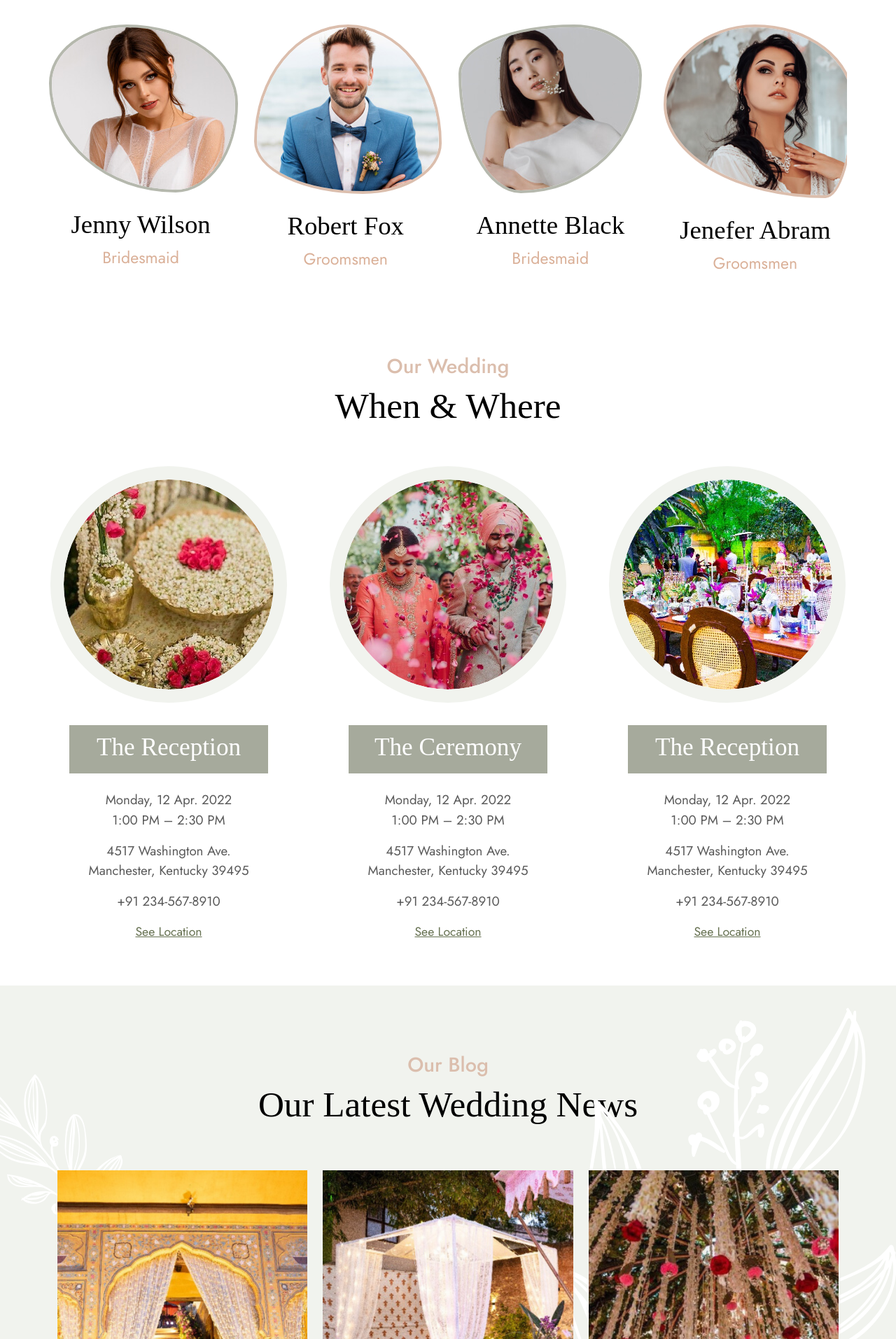
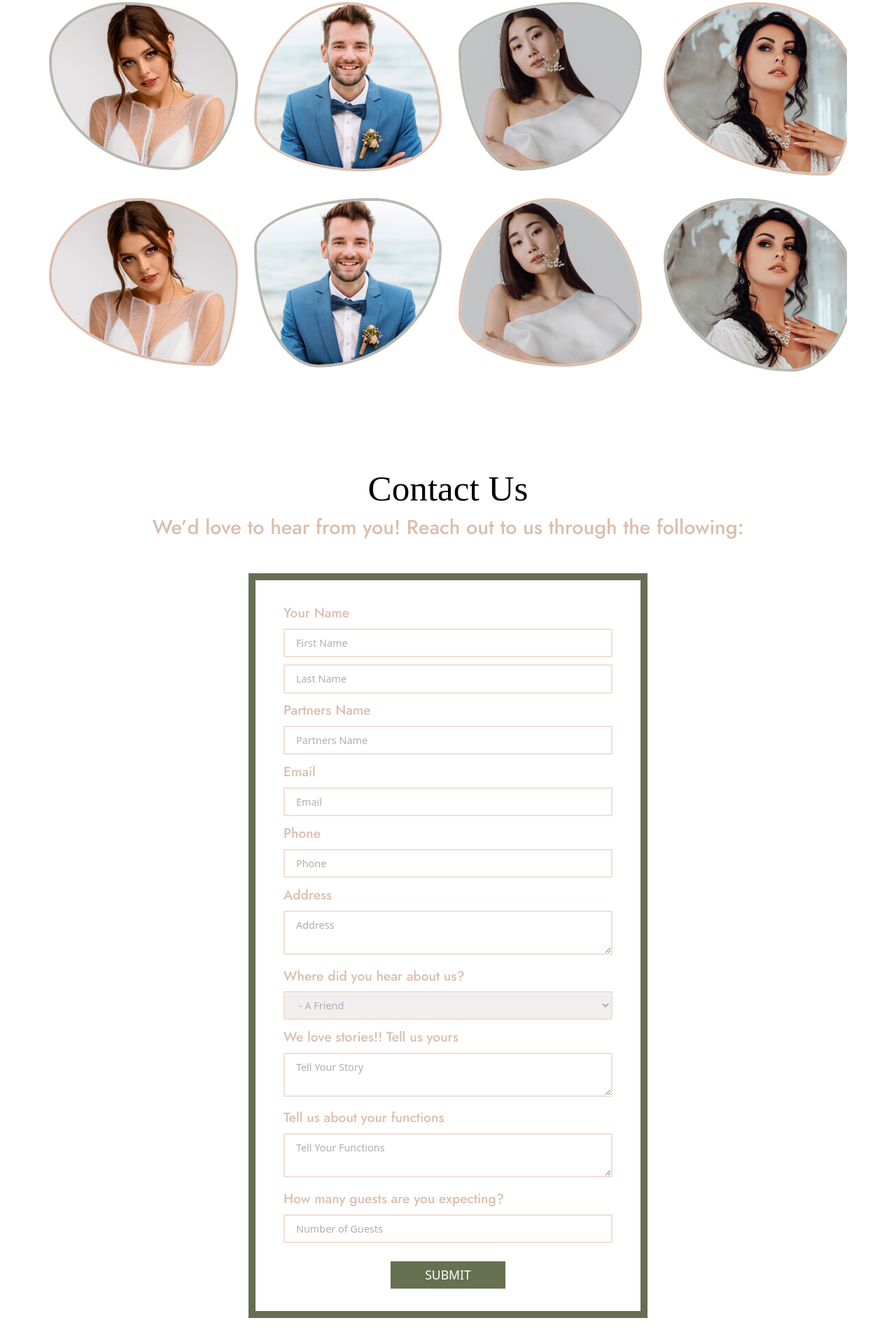
Before and after one commit to josephpal27/Fairytale-Weddings, a plain HTML site: page index.html in a window 1280 px wide. Shown: the part 4725-6638 px from the top of the page at 70% size. Drawn offline with nearby package versions, Linux system fonts and the light colour scheme; a script that the page names is missing; a web font is replaced by a local one.

Commit message:
refactor contact section styles and add select box functionality

```diff
--- a/assets/css/style.css
+++ b/assets/css/style.css
@@ -480,7 +480,7 @@
     width: 92%;
     height: 94%;
     margin: 4% 4%;
-    background-color: #ffffffb4;
+    background-color: #ffffff75;
     position: absolute;
     top: 0;
     display: flex;
@@ -518,12 +518,14 @@
 
   .person-row{
     display: flex;
+    flex-wrap: wrap;
     justify-content: space-between;
     margin-top: 3.5rem;
   }
   .person-row .person-card{
     width: 23%;
     text-align: center;
+    margin-bottom: 2rem;
   }
   .person-row .person-card h2{
     font-family: "Sail";
@@ -556,20 +558,6 @@
   }
   /* Impotant Persons Section End Here */
 
-
-  /* Attending Form Section Starts Here */
-  /* .attending-bg{
-    background-color: #f1f3ee;
-    padding: 5rem 0;
-    min-height: 100vh;
-    background-image: url("../images/bg.jpg");
-    background-size: cover;
-    background-position: center;
-    background-repeat: no-repeat;
-  } */
-  /* Attending Form Section Ends Here */
-
-
   /* Our Wedding Section Starts Here */
   .our-wedding{
     padding: 4rem 0;
@@ -590,7 +578,7 @@
     margin-top: 0.5rem;
   }
 
-  .wedding-card-row{
+  /* .wedding-card-row{
     margin-top: 3.5rem;
     display: flex;
     justify-content: space-between;
@@ -608,7 +596,6 @@
     overflow: hidden;
   }
   .wedding-card-row .wedding-card img{
-    /* width: 100%; */
     width: 300px;
     border-radius: 50%;
     transition: all 0.2s ease;
@@ -641,6 +628,59 @@
     color: #667151;
     font-size: 1.1rem;
     margin-top: 0.8rem;
+  } */
+  .contact{
+    width: 50%;
+    margin-left: 25%;
+  }
+  .contact form{
+    margin-top: 3rem;
+    border: 10px solid #666f52;
+    padding: 2rem 2.5rem;
+  }
+  .contact label{
+    margin-bottom: 0.5rem;
+    font-weight: 500;
+    font-family: "Jost", sans-serif;
+    color: #dbbead;
+    font-size: 1.2rem;
+  }
+  .contact .input-div input, .contact .input-div textarea, .contact .input-div select{
+    width: 100%;
+    padding: 0.5rem 1rem;
+    margin-bottom: 0.6rem;
+    outline: none;
+    border: 2px solid #f3dfd4;
+    font-size: 0.9rem;
+    font-weight: 450;
+  }
+  .contact .input-div input:focus, .contact .input-div textarea:focus, .contact .input-div select:focus{
+    border: 2px solid #ddb49e;
+  }
+  .contact .input-div input::placeholder, .contact .input-div textarea::placeholder, .contact .input-div select::placeholder{
+    font-size: 0.9rem;
+    color: #aeaeae;
+  }
+  .contact .input-div select{
+    color: #aeaeae;
+  }
+  .contact .input-div select.active{
+    color: #000;
+  }
+  .contact form button{
+    width: 35%;
+    margin-left: 32.5%;
+    margin-top: 1rem;
+    padding: 0.4rem 0;
+    border: none;
+    background-color: #667151;
+    color: #fff;
+    font-weight: 500;
+    font-size: 1.1rem;
+    transition: all 0.2s ease;
+  }
+  .contact form button:hover{
+    background-color: #4e583c;
   }
   /* Our Wedding Section Ends Here */
 
--- a/index.html
+++ b/index.html
@@ -293,35 +293,35 @@
     <section class="slider">
         <!-- Slide 1 -->
         <div class="slider-card" id="slide-1">
-            <img src="assets/images/slide-1.jpg" alt="image">
+            <img src="assets/images/slide-6.jpg" alt="image">
             <div class="card-overlay">
                 <img src="assets/images/plus.png" alt="plus-icon">
             </div>
         </div>
         <!-- Slide 2 -->
         <div class="slider-card" id="slide-2">
-            <img src="assets/images/slide-2.jpg" alt="image">
+            <img src="assets/images/slide-7.jpg" alt="image">
             <div class="card-overlay">
                 <img src="assets/images/plus.png" alt="plus-icon">
             </div>
         </div>
         <!-- Slide 3 -->
         <div class="slider-card" id="slide-1">
-            <img src="assets/images/slide-3.jpg" alt="image">
+            <img src="assets/images/slide-10.jpg" alt="image">
             <div class="card-overlay">
                 <img src="assets/images/plus.png" alt="plus-icon">
             </div>
         </div>
         <!-- Slide 4 -->
         <div class="slider-card" id="slide-2">
-            <img src="assets/images/slide-4.jpg" alt="image">
+            <img src="assets/images/slide-8.jpg" alt="image">
             <div class="card-overlay">
                 <img src="assets/images/plus.png" alt="plus-icon">
             </div>
         </div>
         <!-- Slide 5 -->
         <div class="slider-card" id="slide-1">
-            <img src="assets/images/slide-5.jpg" alt="image">
+            <img src="assets/images/slide-9.jpg" alt="image">
             <div class="card-overlay">
                 <img src="assets/images/plus.png" alt="plus-icon">
             </div>
@@ -333,8 +333,8 @@
     <section class="persons container-xl">
         <!-- Head -->
         <div class="persons-head">
-            <h4 data-aos="zoom-out" data-aos-duration="1000">Important Persons</h4>
-            <h1 data-aos="zoom-in" data-aos-duration="1000">Bridesmaids & Groomsmen</h1>
+            <!-- <h4 data-aos="zoom-out" data-aos-duration="1000">Important Persons</h4> -->
+            <h1 data-aos="zoom-in" data-aos-duration="1000">Our Gallery</h1>
         </div>
         <!-- Row -->
         <div class="person-row">
@@ -343,32 +343,48 @@
                 <div class="person-card-image">
                     <img src="assets/images/person-1.jpg" alt="person-image">
                 </div>
-                <h2>Jenny Wilson</h2>
-                <p>Bridesmaid</p>
             </div>
             <!-- Card 2 -->
             <div class="person-card" id="person-card-2" data-aos="fade-up" data-aos-duration="1900">
                 <div class="person-card-image">
                     <img src="assets/images/person-2.jpg" alt="person-image">
                 </div>
-                <h2>Robert Fox</h2>
-                <p>Groomsmen</p>
             </div>
             <!-- Card 3 -->
             <div class="person-card" id="person-card-3" data-aos="fade-up" data-aos-duration="1000">
                 <div class="person-card-image">
                     <img src="assets/images/person-3.jpg" alt="person-image">
                 </div>
-                <h2>Annette Black</h2>
-                <p>Bridesmaid</p>
             </div>
             <!-- Card 4 -->
             <div class="person-card" id="person-card-4" data-aos="fade-up" data-aos-duration="1900">
                 <div class="person-card-image">
                     <img src="assets/images/person-4.jpg" alt="person-image">
                 </div>
-                <h2>Jenefer Abram</h2>
-                <p>Groomsmen</p>
+            </div>
+             <!-- Card 5 -->
+             <div class="person-card" id="person-card-4" data-aos="fade-up" data-aos-duration="1000">
+                <div class="person-card-image">
+                    <img src="assets/images/person-1.jpg" alt="person-image">
+                </div>
+            </div>
+            <!-- Card 6 -->
+            <div class="person-card" id="person-card-3" data-aos="fade-up" data-aos-duration="1900">
+                <div class="person-card-image">
+                    <img src="assets/images/person-2.jpg" alt="person-image">
+                </div>
+            </div>
+            <!-- Card 7 -->
+            <div class="person-card" id="person-card-2" data-aos="fade-up" data-aos-duration="1000">
+                <div class="person-card-image">
+                    <img src="assets/images/person-3.jpg" alt="person-image">
+                </div>
+            </div>
+            <!-- Card 8 -->
+            <div class="person-card" id="person-card-1" data-aos="fade-up" data-aos-duration="1900">
+                <div class="person-card-image">
+                    <img src="assets/images/person-4.jpg" alt="person-image">
+                </div>
             </div>
         </div>
     </section>
@@ -377,14 +393,14 @@
     <!-- Our Wedding Section Starts Here -->
     <section class="our-wedding container-xl">
         <div class="wedding-head">
-            <h4 data-aos="zoom-out" data-aos-duration="1000">Our Wedding</h4>
-            <h1 data-aos="zoom-in" data-aos-duration="1000">When & Where</h1>
+
+            <h1 data-aos="zoom-in" data-aos-duration="1000">Contact Us</h1>
+            <h4 data-aos="zoom-out" data-aos-duration="1000">We’d love to hear from you! Reach out to us through the following:</h4>
         </div>
-        <div class="wedding-card-row">
+        <!-- <div class="wedding-card-row"> -->
             <!-- Card 1 -->
-            <div class="wedding-card">
+            <!-- <div class="wedding-card">
                 <div class="card-image">
-                    <!-- <img src="assets/images/wedding-card-1.jpg" alt="image"> -->
                     <img src="assets/images/wedding-rounded-card-1.jpg" alt="image">
                 </div>
                 <div class="card-head">
@@ -396,11 +412,10 @@
                     <p>+91 234-567-8910</p>
                     <a href="#">See Location</a>
                 </div>
-            </div>
+            </div> -->
             <!-- Card 2 -->
-            <div class="wedding-card">
+            <!-- <div class="wedding-card">
                 <div class="card-image">
-                    <!-- <img src="assets/images/wedding-card-2.jpg" alt="image"> -->
                     <img src="assets/images/banner-rounded-2.jpg" alt="image">
                 </div>
                 <div class="card-head">
@@ -412,11 +427,10 @@
                     <p>+91 234-567-8910</p>
                     <a href="#">See Location</a>
                 </div>
-            </div>
+            </div> -->
             <!-- Card 3 -->
-            <div class="wedding-card">
+            <!-- <div class="wedding-card">
                 <div class="card-image">
-                    <!-- <img src="assets/images/wedding-card-3.jpg" alt="image"> -->
                     <img src="assets/images/wedding-rounded-card-2.jpg" alt="image">
                 </div>
                 <div class="card-head">
@@ -429,6 +443,70 @@
                     <a href="#">See Location</a>
                 </div>
             </div>
+        </div> -->
+        <div class="contact" data-aos="fade" data-aos-duration="1000">
+            <form action="">
+                <div class="form-input">
+                    <label for="name">Your Name</label>
+                    <div class="input-div">
+                        <input type="text" id="name" name="name" placeholder="First Name">
+                        <input type="text" id="last-name" name="last_name" placeholder="Last Name">
+                    </div>
+                </div>
+                <div class="form-input">
+                    <label for="partners-name">Partners Name</label>
+                    <div class="input-div">
+                        <input type="text" id="partners-name" name="partners_name" placeholder="Partners Name">
+                    </div>
+                </div>
+                <div class="form-input">
+                    <label for="email">Email</label>
+                    <div class="input-div">
+                        <input type="email" id="email" name="email" placeholder="Email">
+                    </div>
+                </div>
+                <div class="form-input">
+                    <label for="phone">Phone</label>
+                    <div class="input-div">
+                        <input type="number" id="phone" name="phone" placeholder="Phone">
+                    </div>
+                </div>
+                <div class="form-input">
+                    <label for="address">Address</label>
+                    <div class="input-div">
+                        <textarea name="address" id="address" placeholder="Address"></textarea>
+                    </div>
+                </div>
+                <div class="form-input">
+                    <label for="reference">Where did you hear about us?</label>
+                    <div class="input-div">
+                        <select name="reference" id="reference">
+                            <option value="A Friend" selected>- A Friend</option>
+                            <option value="Online">- Online </option>
+                            <option value="Blog/Magazine">- Blog / Magazine</option>
+                        </select>
+                    </div>
+                </div>
+                <div class="form-input">
+                    <label for="form-story">We love stories!! Tell us yours</label>
+                    <div class="input-div">
+                        <textarea name="form-story" id="form-story" placeholder="Tell Your Story"></textarea>
+                    </div>
+                </div>
+                <div class="form-input">
+                    <label for="functions">Tell us about your functions</label>
+                    <div class="input-div">
+                        <textarea name="functions" id="functions" placeholder="Tell Your Functions"></textarea>
+                    </div>
+                </div>
+                <div class="form-input">
+                    <label for="guests">How many guests are you expecting?</label>
+                    <div class="input-div">
+                        <input type="number" id="guests" name="guests" placeholder="Number of Guests">
+                    </div>
+                </div>
+                <button type="submit">SUBMIT</button>
+            </form>
         </div>
     </section>
     <!-- Our Wedding Section Ends Here -->
```
Also changed, not shown: assets/js/script.js (+20 -12 lines), assets/images/slide-10.jpg (added), assets/images/slide-6.jpg (added), assets/images/slide-7.jpg (added), assets/images/slide-9.jpg (added), 1 other file.
